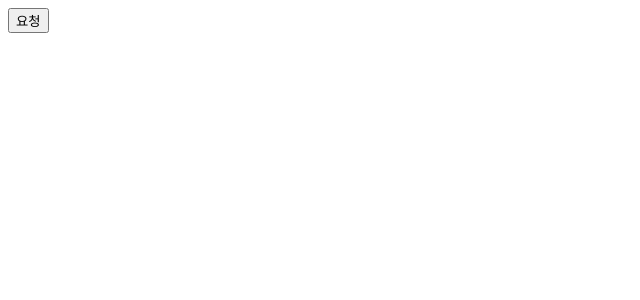
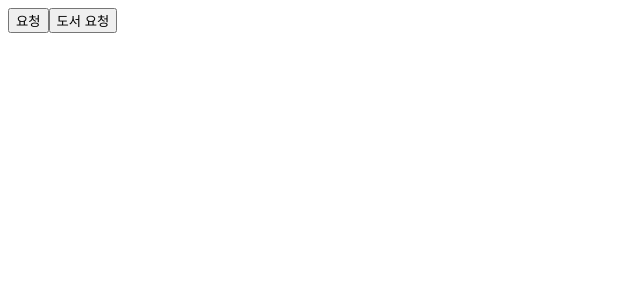
Before and after one commit to hz-uiw/korit_7_react, a React (Create React App) app: page / in a window 1280 px wide. Shown: the top 300 px of the page, without its empty margins (0-640 px from the left). Built offline with nearby package versions, Linux system fonts and the light colour scheme.

Commit message:
User, Book 백엔드 통신

```diff
--- a/src/study/App14.jsx
+++ b/src/study/App14.jsx
@@ -14,9 +14,30 @@ function App14(props) {
             console.error(error);
         }
     }
+
+    /*
+        BokRestServlet(api/book)
+        get 요청
+            bookId,
+            bookName,
+            author,
+            publisher,
+            category,
+            imgUrl
+    */
+    const handleBookRequestOnClick = async() => {
+        let response = null;
+        try {
+            response = await axios.get("http://localhost:8080/servlet_study_war/api/book")
+        } catch (error) {
+            console.error(error)
+        }
+    }
+
     return (
         <div>
             <button onClick={handleRequestOnClick}>요청</button>
+            <button onClick={handleBookRequestOnClick}>도서 요청</button>
         </div>
     );
 }
```
